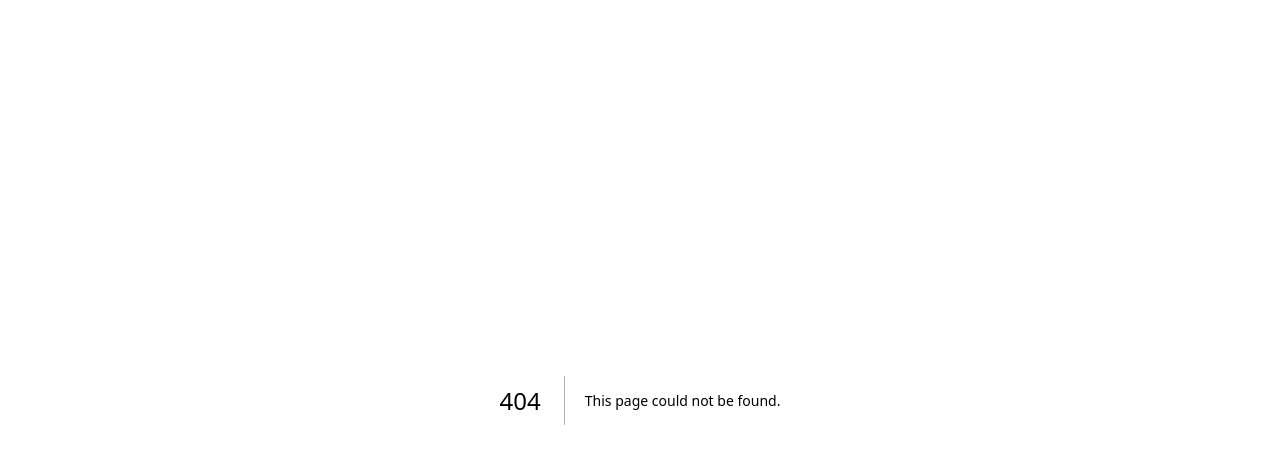
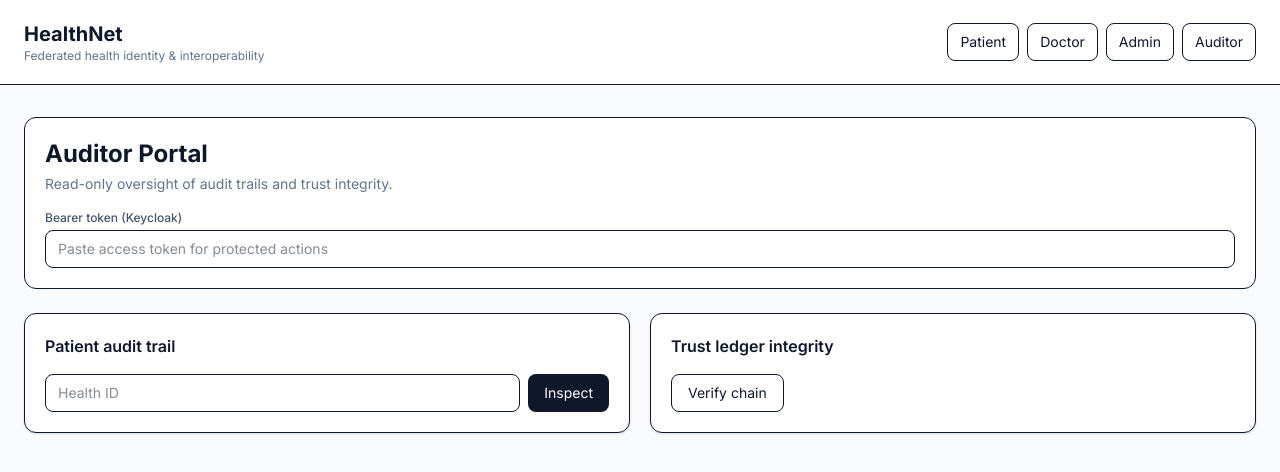
Before and after one commit to NitishkBiswal/Healthnet, a Next.js app in the folder frontend/: page /auditor in a window 1280 px wide. Before the commit this address had no page. Shown: the top 472 px of the page. Built offline with nearby package versions, Linux system fonts and the light colour scheme; no server answers.

Commit message:
Add Segment 13 portal pages

```diff
--- /dev/null
+++ b/frontend/src/app/auditor/page.tsx
@@ -0,0 +1,10 @@
+"use client";
+import { useState } from "react";
+import { api } from "@/lib/api";
+import { Card, Field, PortalShell } from "@/components/portal-shell";
+export default function AuditorPortal() {
+  const [healthId,setHealthId]=useState(""); const [events,setEvents]=useState<unknown>(null); const [integrity,setIntegrity]=useState<unknown>(null); const [error,setError]=useState("");
+  async function audit(){setError("");try{setEvents(await api.audits(healthId))}catch(e){setError(e instanceof Error?e.message:"Audit access denied")}}
+  async function verify(){setError("");try{setIntegrity(await api.verifyLedger())}catch(e){setError(e instanceof Error?e.message:"Ledger verification failed")}}
+  return <PortalShell title="Auditor Portal" description="Read-only oversight of audit trails and trust integrity."><div className="grid gap-5 lg:grid-cols-2"><Card title="Patient audit trail"><div className="flex gap-2"><Field value={healthId} onChange={e=>setHealthId(e.target.value)} placeholder="Health ID"/><button onClick={audit} className="rounded-lg bg-slate-900 px-4 text-sm text-white">Inspect</button></div>{events&&<pre className="mt-4 max-h-[500px] overflow-auto rounded-lg bg-slate-50 p-4 text-xs">{JSON.stringify(events,null,2)}</pre>}</Card><Card title="Trust ledger integrity"><button onClick={verify} className="rounded-lg border px-4 py-2 text-sm">Verify chain</button>{integrity&&<pre className="mt-4 rounded-lg bg-slate-50 p-4 text-xs">{JSON.stringify(integrity,null,2)}</pre>}{error&&<p className="mt-3 text-sm text-red-600">{error}</p>}</Card></div></PortalShell>;
+}
```
